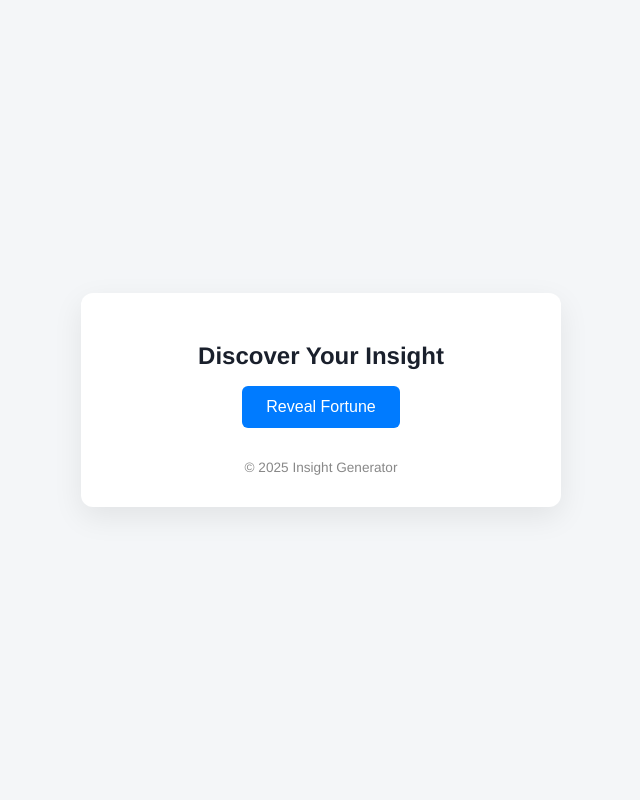
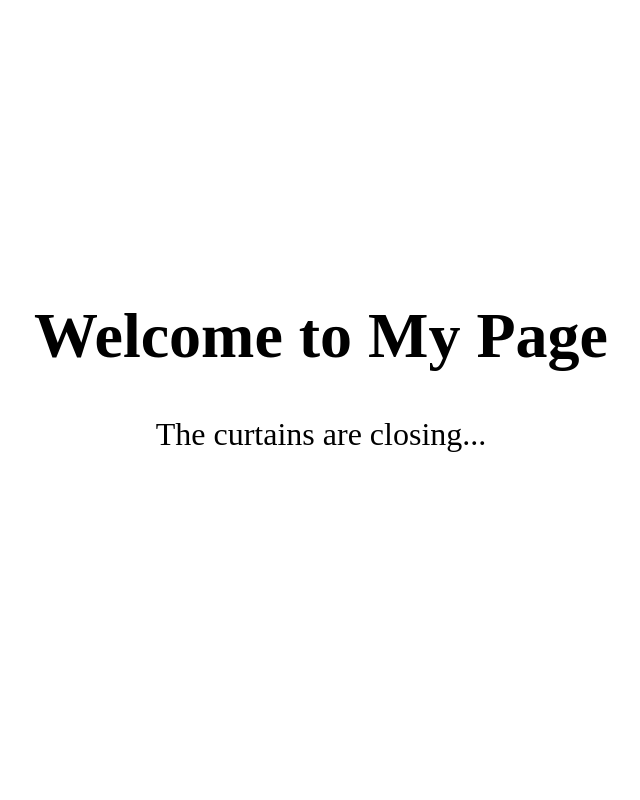
Before and after one commit to roparon/Flask_Task_App, a Flask app: template app/templates/griev.html in a window 1280 px wide. Shown: the whole page, without its empty margins (319-959 px from the left). Run offline with Flask 3, Linux system fonts and the light colour scheme; the template is opened without the code that fills it, so the values that code supplies are empty.

Commit message:
innitial commit

```diff
--- a/app/templates/griev.html
+++ b/app/templates/griev.html
@@ -1,108 +1,61 @@
 <!DOCTYPE html>
 <html lang="en">
 <head>
-  <meta charset="UTF-8">
-  <title>Fortune Insight</title>
+  <meta charset="UTF-8" />
+  <meta name="viewport" content="width=device-width, initial-scale=1.0" />
+  <title>Curtain Closing Effect</title>
   <style>
-    body {
+    body, html {
       margin: 0;
-      background: #f4f6f8;
-      font-family: 'Helvetica Neue', sans-serif;
-      display: flex;
-      align-items: center;
-      justify-content: center;
+      padding: 0;
+      overflow: hidden;
       height: 100vh;
-      color: #333;
+      background-color: white;
     }
 
-    .container {
-      background: white;
-      padding: 2rem 2.5rem;
-      border-radius: 12px;
-      box-shadow: 0 10px 30px rgba(0, 0, 0, 0.08);
-      text-align: center;
-      width: 100%;
-      max-width: 400px;
+    .curtain {
+      position: fixed;
+      top: 0;
+      bottom: 0;
+      width: 50%;
+      background-color: black;
+      z-index: 10;
+      animation: closeCurtains 2s forwards;
     }
 
-    h1 {
-      font-size: 1.5rem;
-      margin-bottom: 1rem;
-      color: #1a202c;
+    .left-curtain {
+      left: 0;
     }
 
-    .btn {
-      padding: 0.75rem 1.5rem;
-      font-size: 1rem;
-      border: none;
-      border-radius: 6px;
-      background-color: #007BFF;
-      color: white;
-      cursor: pointer;
-      transition: background-color 0.3s;
+    .right-curtain {
+      right: 0;
     }
 
-    .btn:hover {
-      background-color: #0056b3;
+    @keyframes closeCurtains {
+      0% {
+        width: 50%;
+      }
+      100% {
+        width: 0;
+      }
     }
 
-    .fortune {
-      margin-top: 2rem;
-      font-style: italic;
-      font-size: 1.1rem;
-      padding: 1rem;
-      border-left: 4px solid #007BFF;
-      background: #f1f9ff;
-      border-radius: 6px;
-      display: none;
-      animation: fadeIn 0.5s ease-in;
-    }
-
-    @keyframes fadeIn {
-      from { opacity: 0; transform: translateY(10px); }
-      to { opacity: 1; transform: translateY(0); }
-    }
-
-    footer {
-      margin-top: 2rem;
-      font-size: 0.85rem;
-      color: #888;
+    .content {
+      position: relative;
+      z-index: 1;
+      text-align: center;
+      padding-top: 20%;
+      font-size: 2rem;
     }
   </style>
 </head>
 <body>
+  <div class="curtain left-curtain"></div>
+  <div class="curtain right-curtain"></div>
 
-  <div class="container">
-    <h1>Discover Your Insight</h1>
-    <button class="btn" onclick="revealFortune()">Reveal Fortune</button>
-    <div class="fortune" id="fortune-box"></div>
-    <footer>&copy; 2025 Insight Generator</footer>
+  <div class="content">
+    <h1>Welcome to My Page</h1>
+    <p>The curtains are closing...</p>
   </div>
-
-  <audio id="ping">
-    <source src="https://www.soundjay.com/buttons/sounds/button-16.mp3" type="audio/mp3">
-  </audio>
-
-  <script>
-    const fortunes = [
-      "Leadership is not a position, it’s a mindset.",
-      "Small steps today lead to big results tomorrow.",
-      "You’re closer to success than you think.",
-      "Change is a signal for growth.",
-      "Consistency outperforms intensity.",
-      "Great ideas often come from quiet moments.",
-      "Your focus determines your reality."
-    ];
-
-    function revealFortune() {
-      const box = document.getElementById('fortune-box');
-      const sound = document.getElementById('ping');
-      const random = fortunes[Math.floor(Math.random() * fortunes.length)];
-      box.textContent = random;
-      box.style.display = 'block';
-      sound.play();
-    }
-  </script>
-
 </body>
 </html>
```
